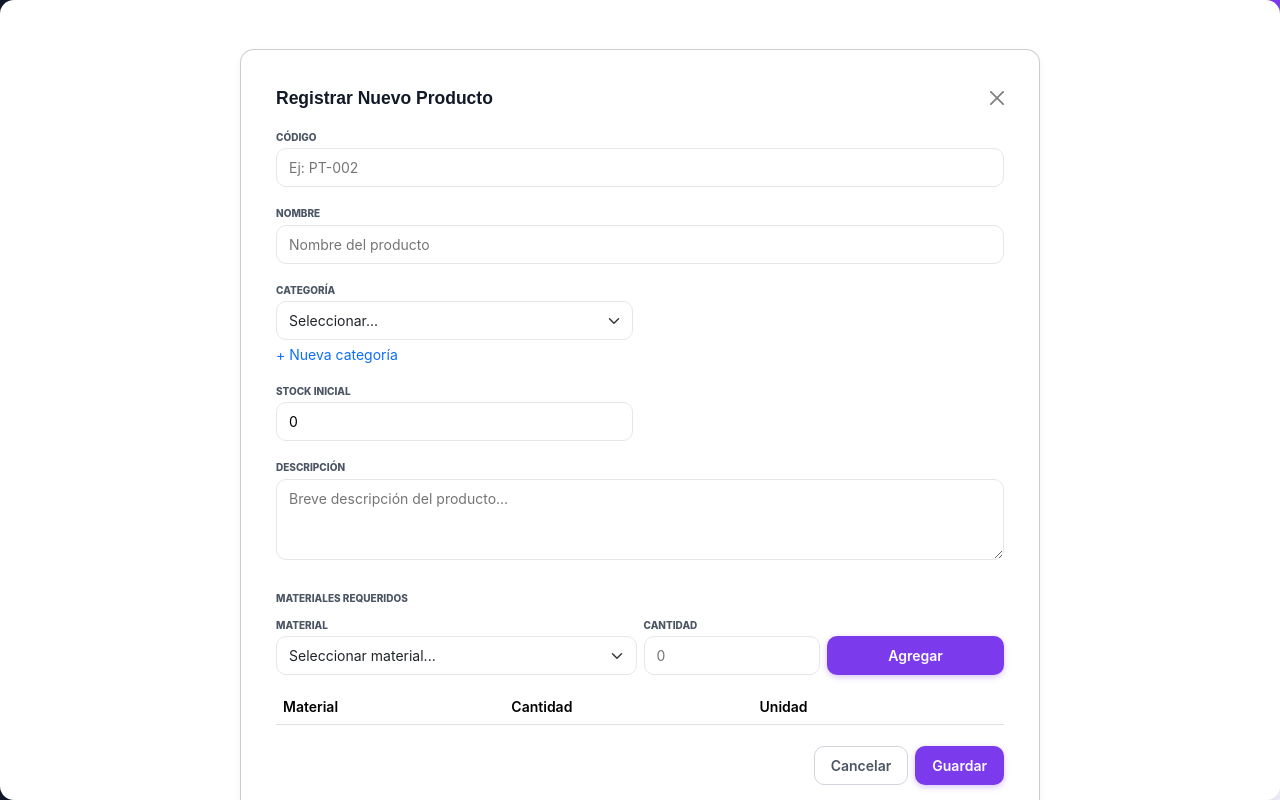
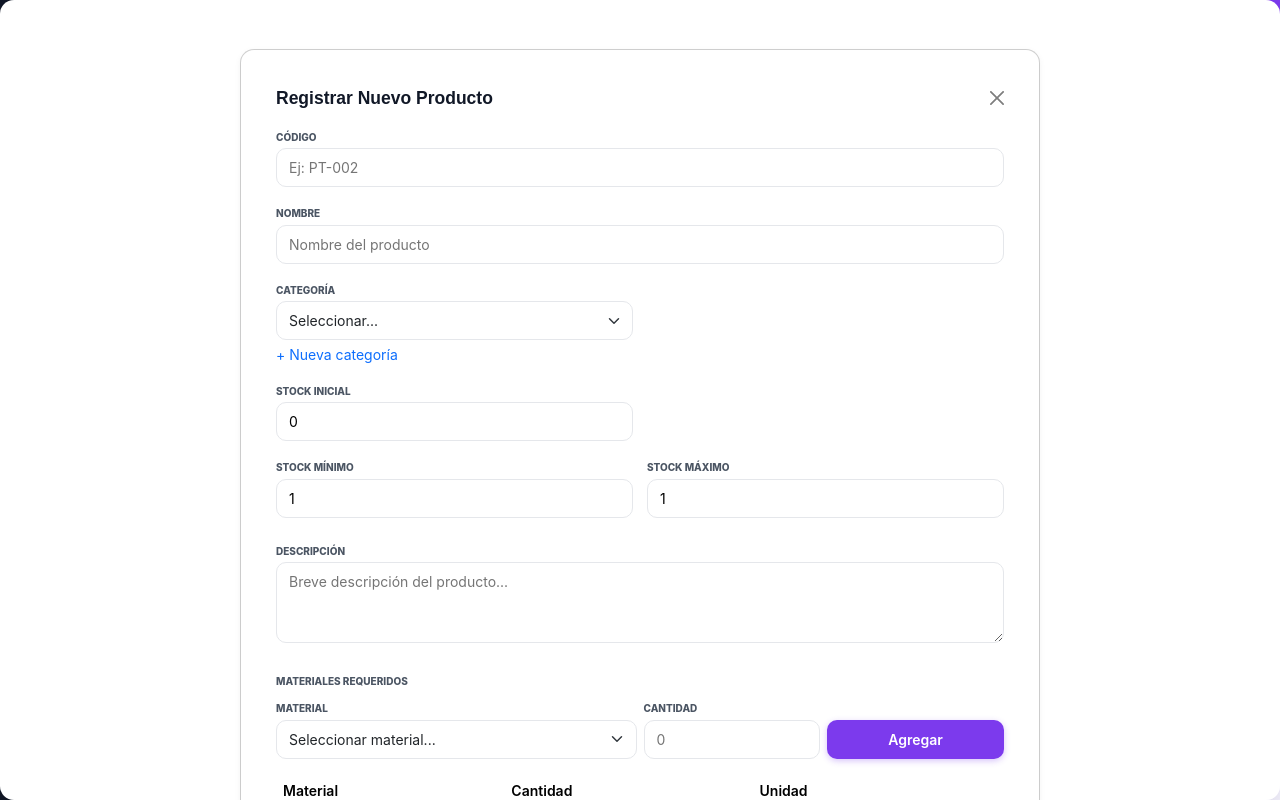
Before and after one commit to QuantiaStudio/Gestor-de-Produccion-e-Inventario-para-Emprendimientos, an Angular app in the folder frontend/ProdManager/: page /dashboard/productos-terminados in a window 1280 px wide. Both pictures are taken after a click on the button "Nuevo Producto". Shown: the top 800 px of the page. Built offline with nearby package versions, Linux system fonts and the light colour scheme; data requests are answered from the project's data file; grey boxes are pictures that could not be loaded.

Commit message:
feat: configurar stock min y max

```diff
--- a/frontend/ProdManager/src/app/dashboard/admin/features/productos/new-product-form/new-product-form.component.html
+++ b/frontend/ProdManager/src/app/dashboard/admin/features/productos/new-product-form/new-product-form.component.html
@@ -121,6 +121,41 @@
                             @if (stockInicial?.hasError('min')){
                                 <p class="error">El stock inicial no puede ser negativo ni nulo</p>
                             }
+                        }
+
+                    </div>
+
+                    <!-- Configuración de stock -->
+                    <div class="row g-3 mb-4">
+
+                        <div class="col-md-6">
+                            <label for="regStockMinimo" class="form-label mb-1">
+                                Stock mínimo
+                            </label>
+                            <input type="number" class="input" id="regStockMinimo" min="0"
+                                placeholder="Cantidad mínima" formControlName="stockMinimo">
+                            @if (stockMinimo?.errors && stockMinimo?.touched) {
+                                @if (stockMinimo?.hasError('required') || stockMinimo?.hasError('min')) {
+                                    <p class="error">El stock mínimo debe ser mayor o igual a 0</p>
+                                }
+                            }
+                        </div>
+
+                        <div class="col-md-6">
+                            <label for="regStockMaximo" class="form-label mb-1">
+                                Stock máximo
+                            </label>
+                            <input type="number" class="input" id="regStockMaximo" min="0"
+                                placeholder="Cantidad máxima" formControlName="stockMaximo">
+                            @if (stockMaximo?.errors && stockMaximo?.touched) {
+                                @if (stockMaximo?.hasError('required') || stockMaximo?.hasError('min')) {
+                                    <p class="error">El stock máximo debe ser mayor o igual a 0</p>
+                                }
+                            }
+                        </div>
+
+                        @if (stockRangoInvalido) {
+                            <p class="error">El stock mínimo no puede superar al stock máximo</p>
                         }
 
                     </div>
--- a/frontend/ProdManager/src/app/dashboard/admin/features/productos/new-product-form/new-product-form.component.ts
+++ b/frontend/ProdManager/src/app/dashboard/admin/features/productos/new-product-form/new-product-form.component.ts
@@ -27,6 +27,8 @@ export class NewProductFormComponent {
     nombre: ['', Validators.required],
     descripcion: [''],
     stockInicial: [0, [Validators.required, Validators.min(1)]],
+    stockMinimo: [1, [Validators.required, Validators.min(0)]],
+    stockMaximo: [1, [Validators.required, Validators.min(0)]],
     codigo: ['', Validators.required],
     categoria: ['', Validators.required],
     nuevaCategoria: [''],
@@ -52,6 +54,12 @@ export class NewProductFormComponent {
   get stockInicial() {
     return this.productForm.get('stockInicial');
   }
+  get stockMinimo() {
+    return this.productForm.get('stockMinimo');
+  }
+  get stockMaximo() {
+    return this.productForm.get('stockMaximo');
+  }
   get codigo() {
     return this.productForm.get('codigo');
   }
@@ -71,6 +79,12 @@ export class NewProductFormComponent {
 
   get materialesInvalidos() {
     return this.materiales?.hasError('required') && this.materiales?.touched;
+  }
+
+  get stockRangoInvalido() {
+    const minimo = Number(this.stockMinimo?.value);
+    const maximo = Number(this.stockMaximo?.value);
+    return this.stockMinimo?.touched && this.stockMaximo?.touched && minimo > maximo;
   }
 
   agregarMaterial() {
@@ -118,7 +132,7 @@ export class NewProductFormComponent {
 
   guardarProducto() {
 
-    if (this.productForm.invalid) {
+    if (this.productForm.invalid || this.stockRangoInvalido) {
 
       this.productForm.markAllAsTouched();
 
@@ -151,6 +165,8 @@ export class NewProductFormComponent {
       nombre: '',
       descripcion: '',
       stockInicial: 0,
+      stockMinimo: 1,
+      stockMaximo: 1,
       codigo: '',
       categoria: '',
       nuevaCategoria: '',
--- a/frontend/ProdManager/src/app/models/producto/producto-terminado.model.ts
+++ b/frontend/ProdManager/src/app/models/producto/producto-terminado.model.ts
@@ -67,6 +67,8 @@ export interface NuevoProductoFormValue {
   nombre: string | null;
   categoria: string | null;
   stockInicial: number | null;
+  stockMinimo: number | null;
+  stockMaximo: number | null;
   descripcion: string | null;
 }
 
@@ -91,6 +93,8 @@ export interface ProductoApiDTO {
   nombre: string;
   descripcion: string;
   stock_actual: number;
+  stock_minimo?: number;
+  stock_maximo?: number;
   id_categoria: number;
   estado: boolean | EstadoProductoTerminado;
   formula?: DetalleFormulaApiDTO[];
--- a/frontend/ProdManager/src/app/services/producto-terminado.service.ts
+++ b/frontend/ProdManager/src/app/services/producto-terminado.service.ts
@@ -35,7 +35,8 @@ export class ProductoTerminadoService {
     materialesAgregados: MaterialAgregadoProducto[]
   ): Observable<ProductoApiDTO> {
     const stockActual = formValue.stockInicial ?? 0;
-    const stockMinimo = 1;
+    const stockMinimo = formValue.stockMinimo ?? 1;
+    const stockMaximo = formValue.stockMaximo ?? Math.max(stockActual * 2, stockActual);
     const fechaActual = new Date().toLocaleDateString();
 
     const producto: ProductoTerminado = {
@@ -47,7 +48,7 @@ export class ProductoTerminadoService {
       unidadMedida: 'unidad',
       stockActual,
       stockMinimo,
-      stockMaximo: Math.max(stockActual * 2, stockActual),
+      stockMaximo,
       estado: 'pendiente',
       ultimaActualizacion: fechaActual,
       formula: materialesAgregados.map(material => ({
@@ -71,6 +72,8 @@ export class ProductoTerminadoService {
       nombre: producto.nombre,
       descripcion: producto.descripcion,
       stock_actual: producto.stockActual,
+      stock_minimo: producto.stockMinimo,
+      stock_maximo: producto.stockMaximo,
       id_categoria: this.obtenerIdCategoria(producto.categoria),
       estado: producto.estado,
       codigo: producto.id,
@@ -115,7 +118,7 @@ export class ProductoTerminadoService {
     productoLocal?: ProductoTerminado
   ): ProductoTerminado {
     const stockActual = Number(apiProducto.stock_actual ?? 0);
-    const stockMinimo = productoLocal?.stockMinimo ?? 1;
+    const stockMinimo = Number(apiProducto.stock_minimo ?? productoLocal?.stockMinimo ?? 1);
     const productoId = Number(apiProducto.id ?? 0);
 
     return {
@@ -127,7 +130,7 @@ export class ProductoTerminadoService {
       unidadMedida: productoLocal?.unidadMedida ?? 'unidad',
       stockActual,
       stockMinimo,
-      stockMaximo: productoLocal?.stockMaximo ?? Math.max(stockActual * 2, stockActual),
+      stockMaximo: Number(apiProducto.stock_maximo ?? productoLocal?.stockMaximo ?? Math.max(stockActual * 2, stockActual)),
       estado: this.normalizarEstado(apiProducto.estado, productoLocal?.estado ?? 'pendiente'),
       ultimaActualizacion: productoLocal?.ultimaActualizacion ?? this.fechaDeHoy(),
       formula: apiProducto.formula?.map(material => ({
```
